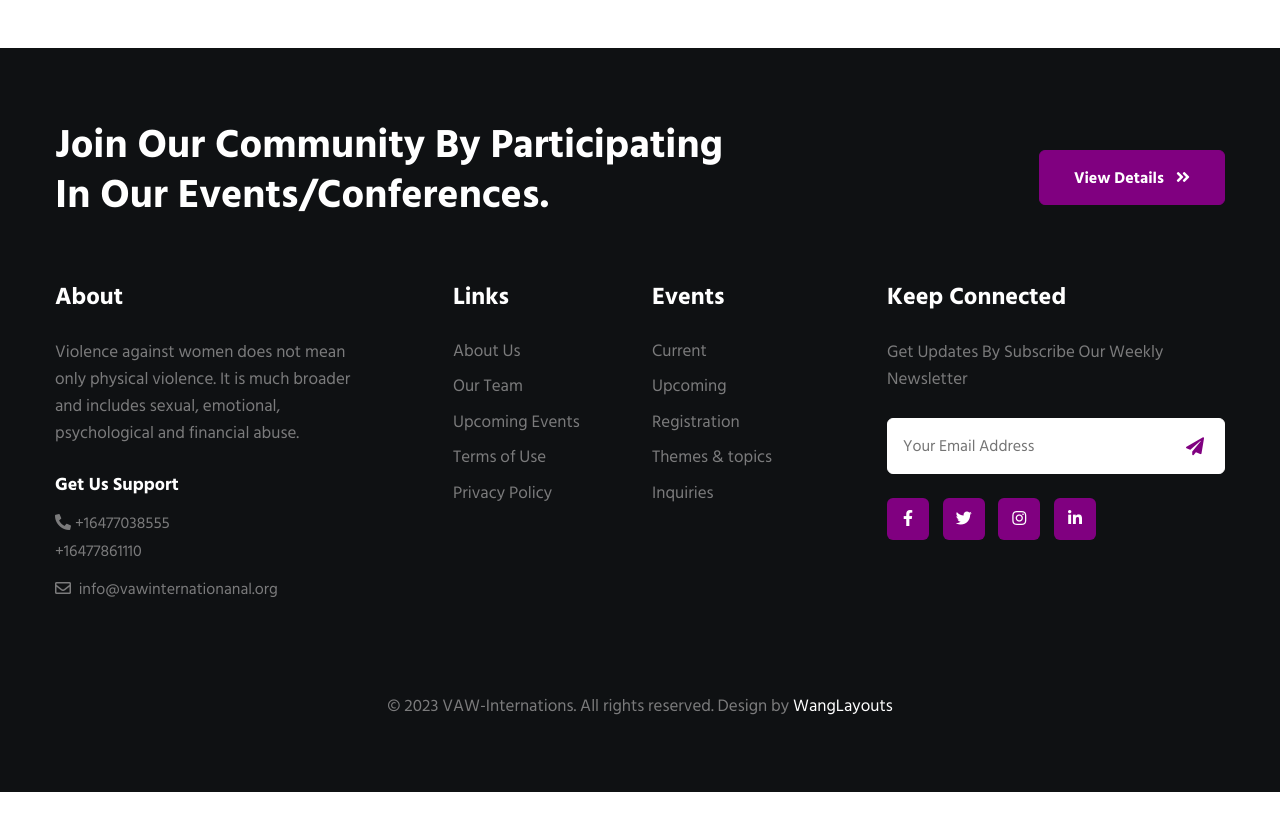
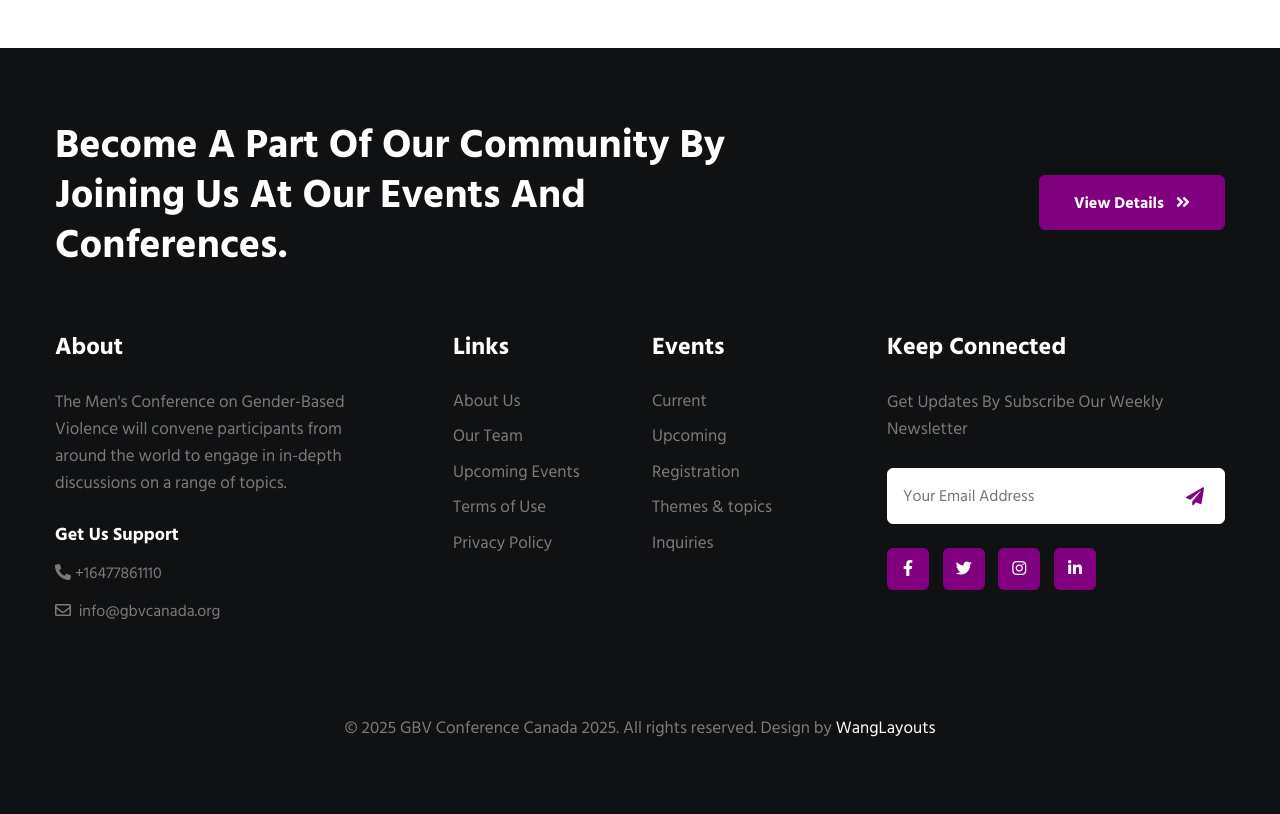
Before and after one commit to wang-arshton256/gbv-canada, a plain HTML site: page registration.html in a window 1280 px wide. Shown: the part 1820-2634 px from the top of the page. Before the commit the page ends 2612 px from the top, so only its background shows below. Drawn offline with Linux system fonts and the light colour scheme.

Commit message:
updated footer

```diff
--- a/registration.html
+++ b/registration.html
@@ -191,8 +191,8 @@
 
                                         <div class="whybox-wrap-grid pt-3 ">
                                             <div class="icon">
-                            <span class="fab fa-canadian-maple-leaf fa-spin fa-2x" style="color: #e12323;"></span>
-                        </div>
+                                                <span class="fab fa-canadian-maple-leaf fa-spin fa-2x" style="color: #e12323;"></span>
+                                            </div>
                                             <div class="info text-center pt-3 ">
                                                 <p style="font-size: 25px;">
                                                     <strong> Canadian participants</strong></p>
@@ -246,12 +246,12 @@
     </section>
     <!--//w3l-project-->
 
-  <!--/w3l-footer-29-main-->
+    <!--/w3l-footer-29-main-->
     <footer class="w3l-footer-29-main">
         <div class="footer-29 py-5">
             <div class="container py-lg-4">
                 <div class="row align-items-center mb-3">
-                    <h2 class="sign-left col-lg-7"> Join our community by participating in our Events/Conferences. </h2>
+                    <h2 class="sign-left col-lg-7"> Become a part of our community by joining us at our Events and Conferences. </h2>
                     <div class="footerw3-btn col-lg-5 ps-lg-5"><a href="about.html" class="btn btn-secondary btn-style"> View Details <span class="fas fa-angle-double-right ms-2"></span></a></div>
                 </div>
 
@@ -259,13 +259,12 @@
                     <div class="col-lg-4 col-md-6 footer-list-29 footer-1 pe-lg-5">
                         <h6 class="footer-title-29">About</h6>
                         <div class="footer-listw3-grids">
-                            <p class="pe-lg-4">Violence against women does not mean only physical violence. It is much broader and includes sexual, emotional, psychological and financial abuse. </p>
+                            <p class="pe-lg-4">The Men's Conference on Gender-Based Violence will convene participants from around the world to engage in in-depth discussions on a range of topics. </p>
                             <div class="w3pt-call-box mt-4">
                                 <div class="w3pt-call-info">
                                     <h5>Get Us Support</h5>
-
-                                    <h5><a href="tel:+16477861110"><i class="fas fa-phone-alt me-1"></i>+16477038555<br>     +16477861110</a></h5>
-                                    <h5><a href="tel:+1(21) 234 4568"><i class="far fa-envelope me-1"></i> <a href="mailto:info@vawinternationanal.org" class="mail"> info@vawinternationanal.org</a></a>
+                                    <h5><a href="tel:+16477861110"><i class="fas fa-phone-alt me-1"></i>+16477861110</a></h5>
+                                    <h5><a href="tel:+1(21) 234 4568"><i class="far fa-envelope me-1"></i> <a href="mailto:info@vawinternational.org" class="mail"> info@gbvcanada.org</a></a>
                                     </h5>
 
                                 </div>
@@ -320,7 +319,7 @@
                     </div>
                 </div>
                 <div class="bottom-copies text-center">
-                    <p class="copy-footer-29">© 2023 VAW-Internations. All rights reserved. Design by
+                    <p class="copy-footer-29">© 2025 GBV Conference Canada 2025. All rights reserved. Design by
                         <a href="https://wanglayouts.com" target="_blank"> WangLayouts</a>
                     </p>
                 </div>
```
Also changed, not shown: about.html (+5 -6 lines), contact.html (+6 -6 lines), services.html (+5 -6 lines), themes_and_topics.html (+5 -6 lines), venue.html (+5 -6 lines), visa.html (+5 -6 lines).
